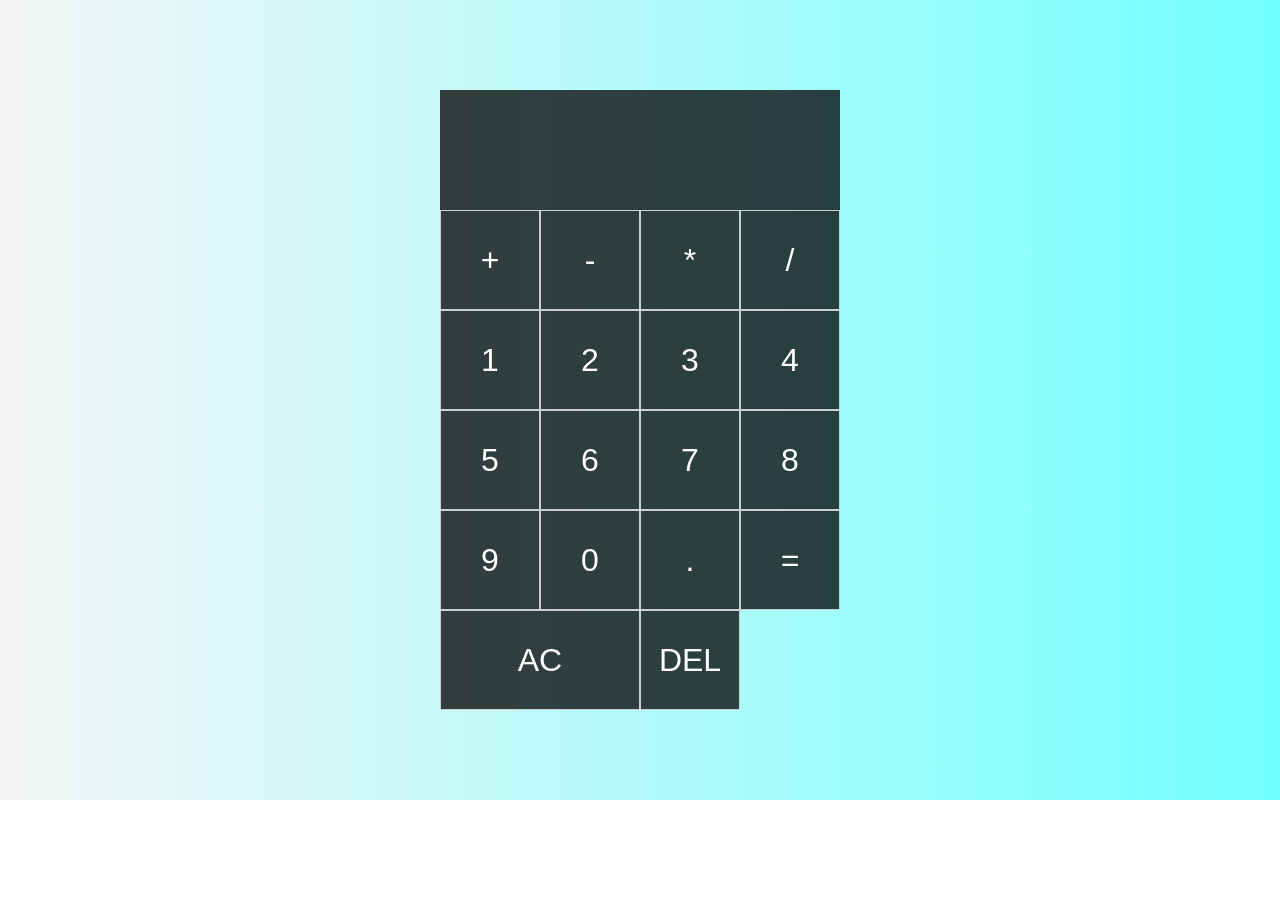
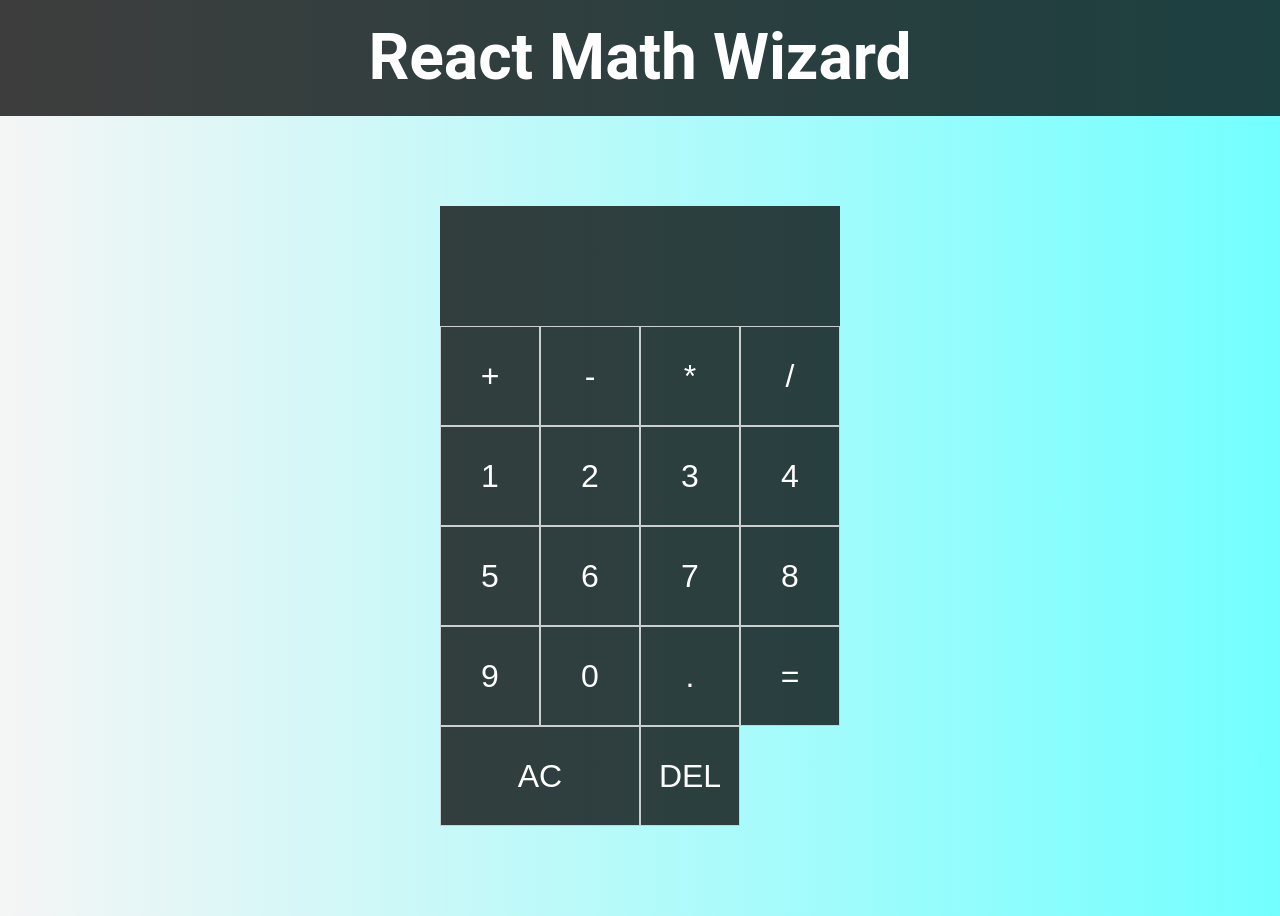
Before and after one commit to colearrington98/React-Calculator, a React (Create React App) app in the folder client/: page / in a window 1280 px wide. Before the commit the page ends 800 px from the top, so only its background shows below. Built offline with nearby package versions, Linux system fonts and the light colour scheme.

Commit message:
Added header and title.

```diff
--- a/client/src/App.js
+++ b/client/src/App.js
@@ -1,4 +1,4 @@
-import React, { useReducer } from "react";
+import React, { useEffect, useReducer } from "react";
 import "./styles.css";
 
 const initialState = {
@@ -91,6 +91,10 @@ function App() {
     initialState
   );
 
+  useEffect(() => {
+    document.title = "React Math Wizard";
+  }, []);
+
   const handleButtonClick = (type, payload) => {
     dispatch({ type, payload });
   };
@@ -117,7 +121,11 @@ function App() {
   ];
 
   return (
-    <div className="calculator-grid">
+    <div>
+      <header>
+      <h1>React Math Wizard</h1>
+      </header>
+      <div className="calculator-grid">
       <div className="output">
         <div className="previous-operand">{previousOperand} {operation}</div>
         <div className="current-operand">{currentOperand}</div>
@@ -139,6 +147,7 @@ function App() {
         </button>
       ))}
     </div>
+    </div>
   );
 }
 
--- a/client/src/styles.css
+++ b/client/src/styles.css
@@ -61,3 +61,11 @@ body {
   color: white;
   font-size: 2.5rem;
 }
+
+header {
+  text-align: center;
+  font-size: 2rem;
+  color: white;
+  padding: 10px;
+  background-color: rgba(0, 0, 0, 0.75);
+}
```
Also changed, not shown: 1 other file (tests, documents, lock files or other folders).
